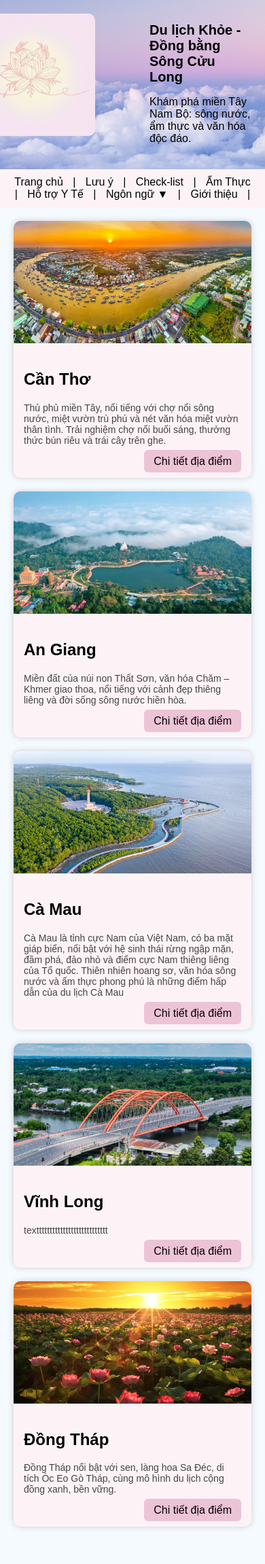
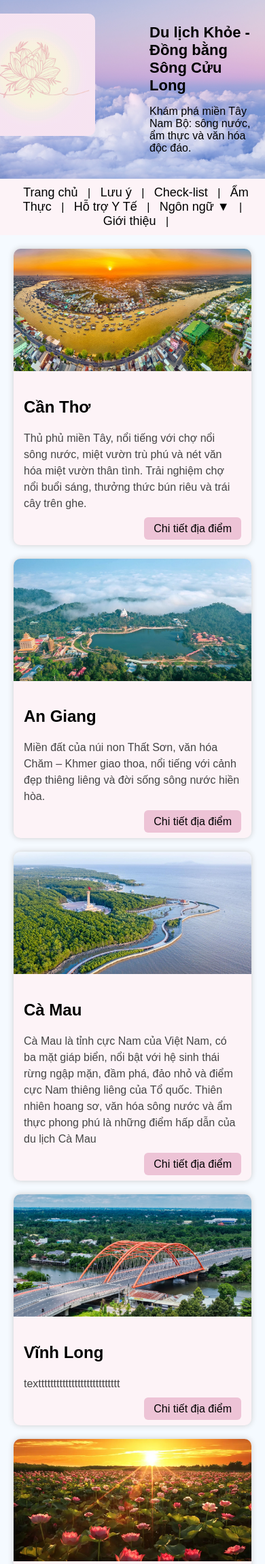
Before and after one commit to hhiep1111/dulichkhoe, a FastAPI app: page / in a window 390 px wide. Shown: the top 2301 px of the page at 68% size. Run offline with FastAPI, Linux system fonts and the light colour scheme; data that the repository does not hold is empty.

Commit message:
Update index.html

```diff
--- a/templates/index.html
+++ b/templates/index.html
@@ -34,6 +34,7 @@
         nav a {
             color: black;
             margin: 0 10px;
+            font-size: 18px;
             text-decoration: none;
         }
         nav a:hover {
@@ -186,7 +187,7 @@
                 grid-template-columns: 1fr;
             }
             header h1 {
-                font-size: 20px;
+                font-size: 22px;
             }
             .card img {
                 height: 180px;
@@ -266,7 +267,8 @@
         }
 
         .card p {
-            font-size: 14px;
+            font-size: 16px;
+            line-height: 1.5;
             color: #444;
         }
 
```
